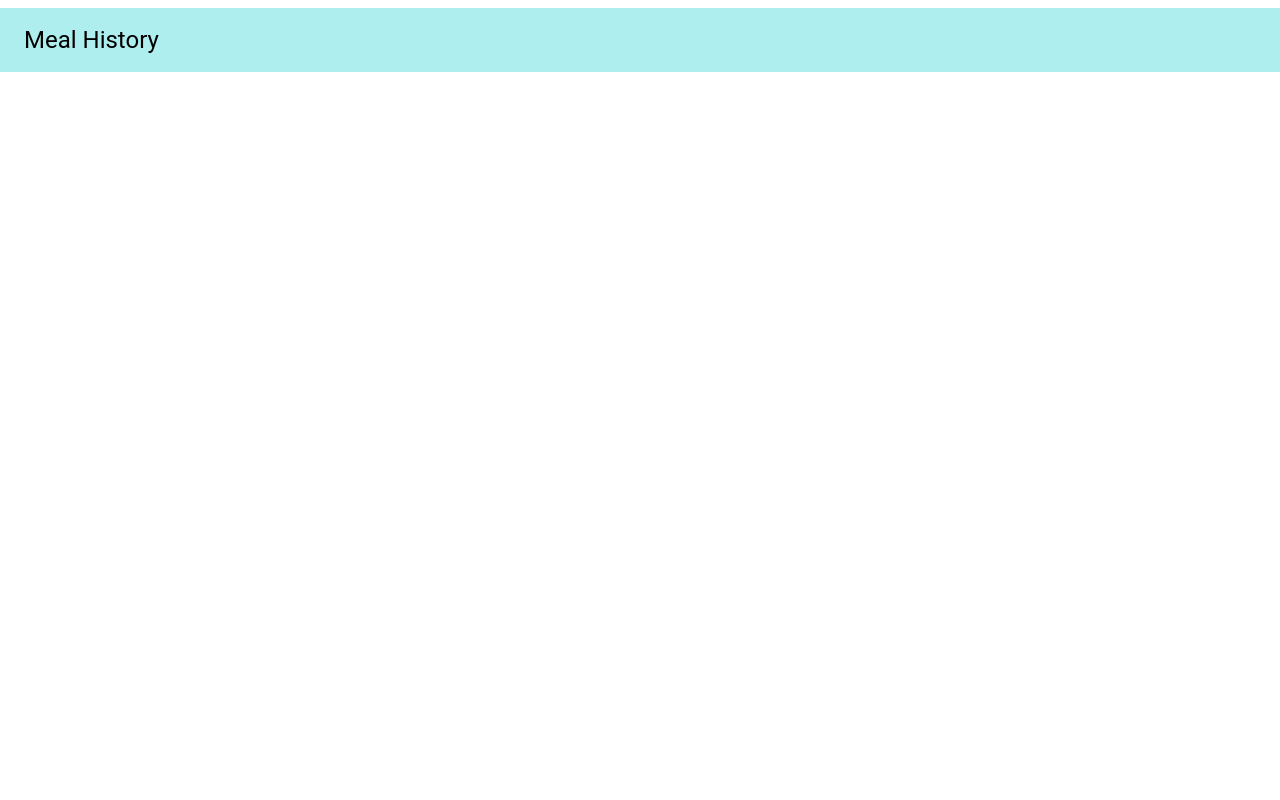
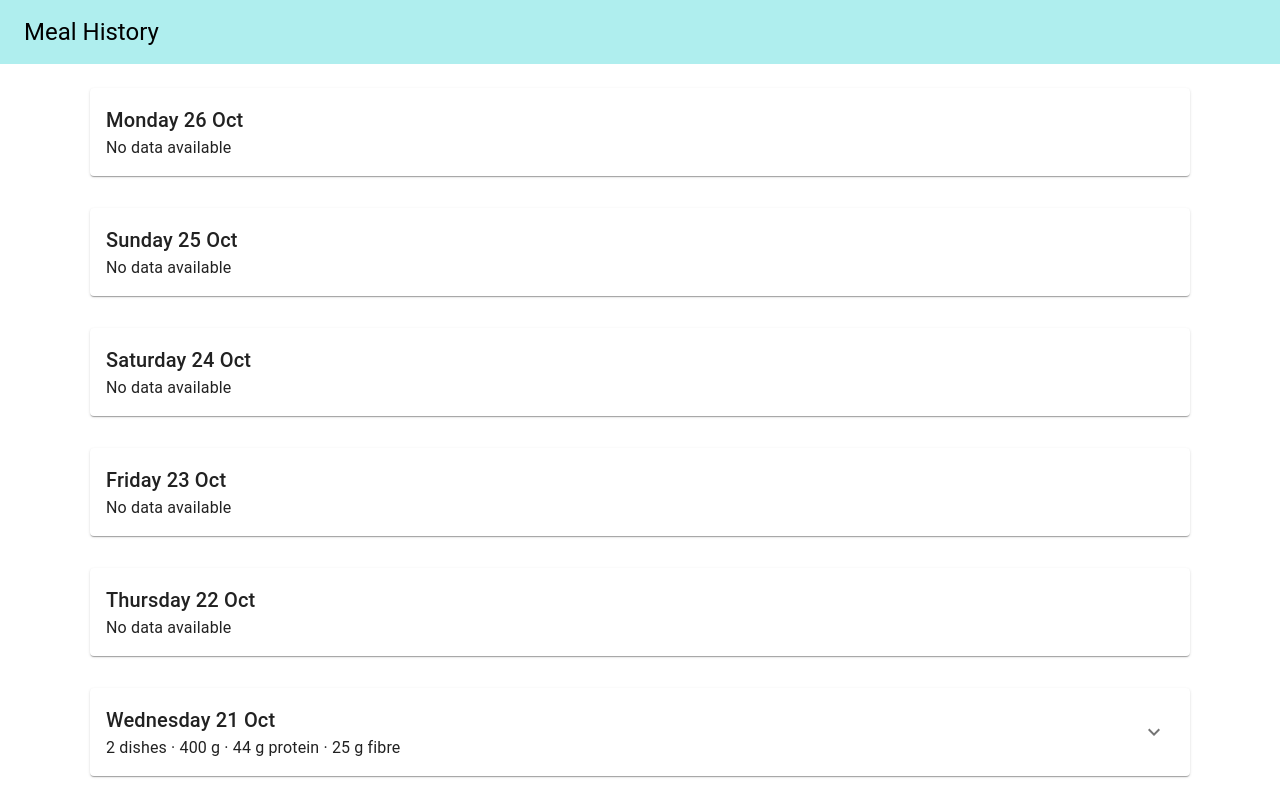
Before and after one commit to vruddhis/fleximess, a React (Vite) app in the folder frontend/: page /student-history in a window 1280 px wide. Shown: the top 800 px of the page. Built offline with nearby package versions, Linux system fonts and the light colour scheme.

Commit message:
log a meal and history page

```diff
--- a/frontend/src/index.css
+++ b/frontend/src/index.css
@@ -0,0 +1,6 @@
+html,
+body,
+#root {
+  margin: 0;
+  min-height: 100%;
+}
--- a/frontend/src/pages/GuestDashboard.jsx
+++ b/frontend/src/pages/GuestDashboard.jsx
@@ -24,6 +24,7 @@ import ExpandMoreIcon from "@mui/icons-material/ExpandMore";
 
 import { Link } from 'react-router-dom';
 import {useState} from 'react';
+import { getISTDay, getISTHour } from '../utils/date';
 
 //food items and hostels all fetched by API
 
@@ -33,12 +34,12 @@ const MEAL_SCHEDULE = [{id: 'BREAKFAST', label: 'Breakfast', end: 10}, {id: 'LUN
 
 
 function today(){
-  return new Date().getDay();}//returns numbers 1 to 0, so we need to map these to monday, tuesday, etc
+  return getISTDay();}//returns numbers 1 to 0, so we need to map these to monday, tuesday, etc
 
 const WEEK_DAYS = [{id: 1, label: 'Monday'}, {id: 2, label: 'Tuesday'}, {id: 3, label: 'Wednesday'}, {id: 4, label: 'Thursday'}, {id: 5, label: 'Friday'}, {id: 6, label: 'Saturday'}, {id: 0, label: 'Sunday'}];
 
 function whichMealByTime() {
-  const h = new Date().getHours();
+  const h = getISTHour();
   if (h < 10) return 'BREAKFAST';
   if (h < 14) return 'LUNCH';
   if (h < 18) return 'SNACKS';
@@ -64,7 +65,7 @@ function GuestDashboard(){
   const [searchQuery, setSearchQuery] = useState(''); //to type
 
 
-  const currentHour = new Date().getHours();
+  const currentHour = getISTHour();
 
 
 
--- a/frontend/src/pages/StudentDashboard.jsx
+++ b/frontend/src/pages/StudentDashboard.jsx
@@ -28,6 +28,7 @@ import ExpandMoreIcon from "@mui/icons-material/ExpandMore";
 
 import { useNavigate } from 'react-router-dom';
 import { useState } from 'react';
+import { getISTDay, getISTHour } from '../utils/date';
 
 //food items and hostels all fetched by API
 
@@ -40,12 +41,12 @@ const MEAL_SCHEDULE = [{id: 'BREAKFAST', label: 'Breakfast', end: 10}, {id: 'LUN
 
 
 function today(){
-  return new Date().getDay();}//returns numbers 1 to 0, so we need to map these to monday, tuesday, etc
+  return getISTDay();}//returns numbers 1 to 0, so we need to map these to monday, tuesday, etc
 
 const WEEK_DAYS = [{id: 1, label: 'Monday'}, {id: 2, label: 'Tuesday'}, {id: 3, label: 'Wednesday'}, {id: 4, label: 'Thursday'}, {id: 5, label: 'Friday'}, {id: 6, label: 'Saturday'}, {id: 0, label: 'Sunday'}];
 
 function whichMealByTime() {
-  const h = new Date().getHours();
+  const h = getISTHour();
   if (h < 10) return 'BREAKFAST';
   if (h < 14) return 'LUNCH';
   if (h < 18) return 'SNACKS';
@@ -68,18 +69,16 @@ function StudentDashboard(){
     { id: 2, name: 'Hostel 2'},
     { id: 3, name: 'Hostel 3'},
   ];
-  const [expandedHostelIds, setExpandedHostelIds] = useState(new Set());
+  const [expandedHostelIds,  setExpandedHostelIds] = useState(new Set());
 
   const [selectedMeal, setSelectedMeal] = useState(whichMealByTime);
   const [selectedDay, setSelectedDay] = useState(today);
   const [showDays, setShowDays] = useState(false); //is calendar open or close
-  const [filterOpen, setFilterOpen] = useState(false); //will open up the drawer
+  const [filterOpen,setFilterOpen] = useState(false); //will open up the drawer
   const [searchQuery, setSearchQuery] = useState(''); //whenever even one character changes
 
 
-  const currentHour = new Date().getHours();
-
-
+  const currentHour = getISTHour();
 
   //also from search bar whatever we search should weauto expand that hostel's menu and then highlight? or should we give results separately in popup. ig autoexpansion will be easier
 
@@ -130,7 +129,7 @@ return (<Box className="dashboard-page">
 
         <MenuItem onClick={() => navigate('/preferences')}>Edit preferences</MenuItem>
 
-        <MenuItem onClick={() => navigate('/student-log')}> Log a meal </MenuItem>
+        <MenuItem onClick={() => navigate('/student-log')} > Log a meal </MenuItem>
         <MenuItem onClick={() => navigate('/student-history')}> See history </MenuItem>
 
         <MenuItem onClick={() => navigate('/student-login')}> Log out </MenuItem>
@@ -171,7 +170,7 @@ return (<Box className="dashboard-page">
 
             {WEEK_DAYS.map((day) => {
               const dayPosition = day.id === 0 ? 6 : day.id - 1;
-              const currentDayPosition = today() === 0 ? 6 : today() - 1; //ugh why are there no if else statements in react
+              const currentDayPosition= today() === 0 ? 6 : today() - 1; //ugh why are there no if else statements in react
               const hasPassed = dayPosition < currentDayPosition;
               const isSelected = selectedDay === day.id;
 
@@ -258,7 +257,7 @@ return (<Box className="dashboard-page">
           return (
             <Card key={hostelId} className="hostel-card">
               <CardContent className="hostel-card-header"> {/* in this display horizontal, name and aggregation to left, and arrow icon on right */}
-                <Box className="hostel-card-info">
+                <Box  className="hostel-card-info">
                   <Typography variant="h6">
                     {hostelName}
                   </Typography>
--- a/frontend/src/pages/StudentHistory.jsx
+++ b/frontend/src/pages/StudentHistory.jsx
@@ -2,36 +2,127 @@ import { useState } from "react";
 
 import {
   Box,
-  Button,
   Card,
   CardContent,
   Divider,
-  MenuItem,
-  TextField,
   Typography,
   IconButton,
+  Collapse,
 } from "@mui/material";
 
-//log can be in json
-//this will have menu item ID, hostelID, grams, nutritional information from api, placeholder data for now
+import ExpandMoreIcon from "@mui/icons-material/ExpandMore";
+import { formatISTDate, getISTDateKey } from "../utils/date";
+
 const LOG = [
-    {itemID: 1, name: "helmet the crab", hostelID: 1, grams: 100, date: "2026-10-21T15:00:00Z", protein: 12, fibre: 23 }
-]
+  { itemID: 1, name: "helmet the crab", hostelID: 1, grams: 100, date: "2026-10-21", protein: 12, fibre: 23 },
+  { itemID: 1, name: "vietnamese pho", hostelID: 2, grams: 300, date: "2026-10-21", protein: 32, fibre: 2 },
+];
 
+function getPastDates() {
+  const dates = [];
+  const today = new Date(`${getISTDateKey()}T00:00:00Z`);
 
+  for (let daysAgo = 0; daysAgo < 30; daysAgo += 1) {
+    const date = new Date(today);
+    date.setUTCDate(today.getUTCDate() - daysAgo);
+    dates.push({
+      key: getISTDateKey(date),
+      label: formatISTDate(date),
+    });
+  }
 
-function StudentHistory(){
+  return dates;
+}
 
-return (
-    <Box className="student-hstoryi-page">
+function StudentHistory() {
+  const [expandedDates, setExpandedDates] = useState(new Set());
+  const dates = getPastDates();
+
+  function toggleDate(dateKey) {
+    setExpandedDates((currentDates) => {
+      const nextDates = new Set(currentDates);
+
+      if (nextDates.has(dateKey)) {
+        nextDates.delete(dateKey);
+      } else {
+        nextDates.add(dateKey);
+      }
+
+      return nextDates;
+    });
+  }
+
+  return (
+    <Box className="student-log-page">
       <Box className="dashboard-header log-header">
+        <Typography variant="h5">Meal History</Typography>
+      </Box>
 
+      <Box id="hostel-list">
+        {dates.map((date) => {
+          const dayLogs = LOG.filter((item) => item.date.slice(0, 10) === date.key);
+          const totals = {
+            grams: 0,
+            protein: 0,
+            fibre: 0,
+          };
 
-          <Box>
-            <Typography variant="h5">Meal History</Typography>
-          </Box>
-          </Box>
-          </Box>);
+          for (const item of dayLogs) {
+            totals.grams += item.grams;
+            totals.protein += item.protein;
+            totals.fibre += item.fibre;
+          }
+
+          const isExpanded = expandedDates.has(date.key);
+
+          //return inside the for loop only
+          return (
+            <Card key={date.key} className="hostel-card">
+              <CardContent className="hostel-card-header">
+                <Box className="hostel-card-info">
+                  <Typography variant="h6">{date.label}</Typography>
+                  {dayLogs.length === 0 ? (
+                    <Typography>
+                      No data available
+                    </Typography>
+                  ) : (
+                    <Typography>
+                      {dayLogs.length} dish{dayLogs.length === 1 ? "" : "es"} ·{" "}
+                      {totals.grams} g · {totals.protein} g protein ·{" "}
+                      {totals.fibre} g fibre
+                    </Typography>
+                  )}
+                </Box>
+
+                {dayLogs.length > 0 && (
+                  <IconButton
+                    className="hostel-expand-button"
+                    onClick={() => toggleDate(date.key)}
+                  >
+                    <ExpandMoreIcon/>
+                  </IconButton>
+                )}
+              </CardContent>
+
+              <Collapse in={isExpanded}>
+                <CardContent>
+                  {dayLogs.map((item) => (
+                    <Box key={item.itemID}>
+                      <Typography>{item.name}</Typography>
+                      <Typography variant="body2">
+                        {item.grams} g · {item.protein} g protein · {item.fibre} g fibre
+                      </Typography>
+                      <Divider />
+                    </Box>
+                  ))}
+                </CardContent>
+              </Collapse>
+            </Card>
+          );
+        })}
+      </Box>
+    </Box>
+  );
 }
 
 
--- a/frontend/src/pages/dashboard.css
+++ b/frontend/src/pages/dashboard.css
@@ -10,7 +10,7 @@
 .dashboard-page {
   max-width: 1100px;
   margin: 0 auto;
-  padding: 24px;
+  padding: 0 24px 24px;
 }
 
 .dashboard-header {
--- /dev/null
+++ b/frontend/src/utils/date.js
@@ -0,0 +1,41 @@
+const IST_TIME_ZONE = "Asia/Kolkata";
+
+function getISTParts(date = new Date()) {
+  return new Intl.DateTimeFormat("en-CA", {
+    timeZone: IST_TIME_ZONE,
+    year: "numeric",
+    month: "2-digit",
+    day: "2-digit",
+    hour: "2-digit",
+    hourCycle: "h23",
+    weekday: "short",
+  }).formatToParts(date).reduce((parts, part) => {
+    parts[part.type] = part.value;
+    return parts;
+  }, {});
+}
+
+export function getISTDateKey(date = new Date()) {
+  const parts = getISTParts(date);
+  return `${parts.year}-${parts.month}-${parts.day}`;
+}
+
+export function getISTHour(date = new Date()) {
+  return Number(getISTParts(date).hour);
+}
+
+export function getISTDay(date = new Date()) {
+  const day = getISTParts(date).weekday;
+  return ["Sun", "Mon", "Tue", "Wed", "Thu", "Fri", "Sat"].indexOf(day);
+}
+
+export function formatISTDate(date) {
+  return new Intl.DateTimeFormat("en-IN", {
+    timeZone: IST_TIME_ZONE,
+    weekday: "long",
+    month: "short",
+    day: "numeric",
+  }).format(date);
+}
+
+export { IST_TIME_ZONE };
```
